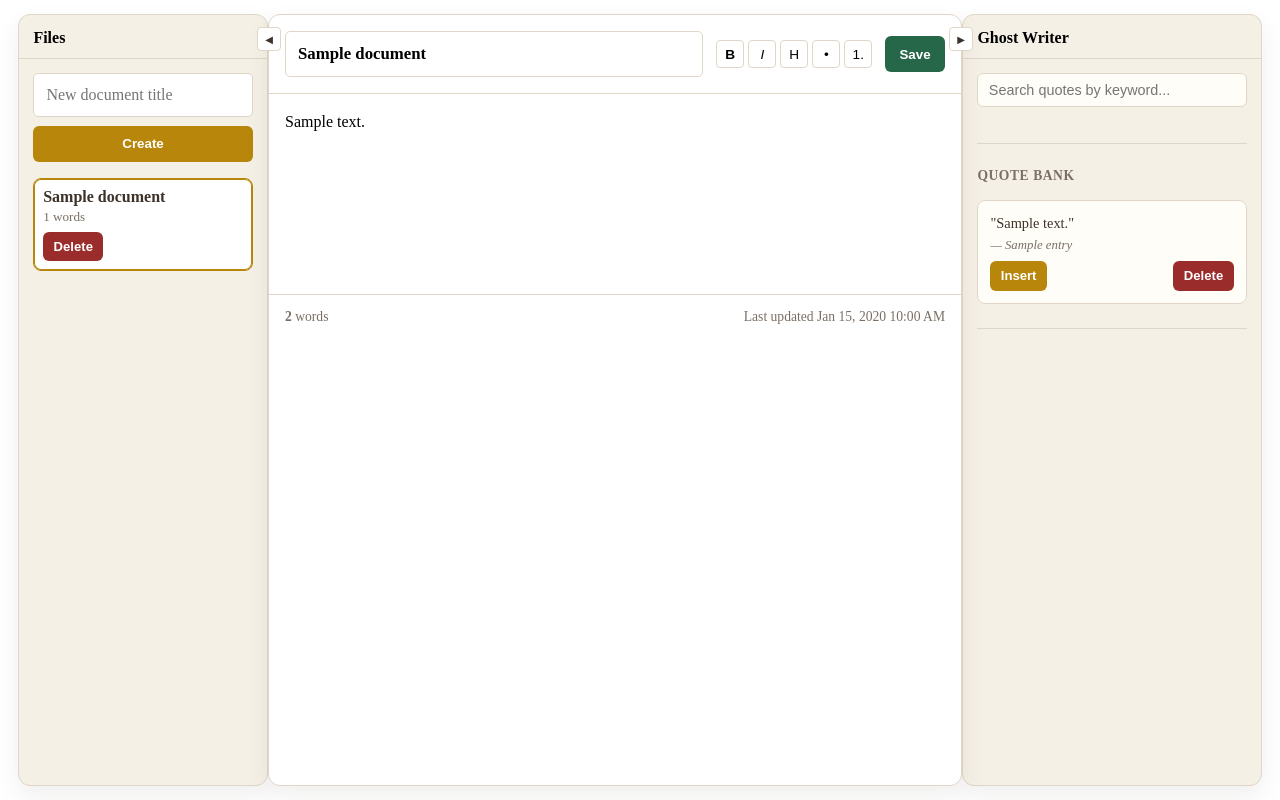
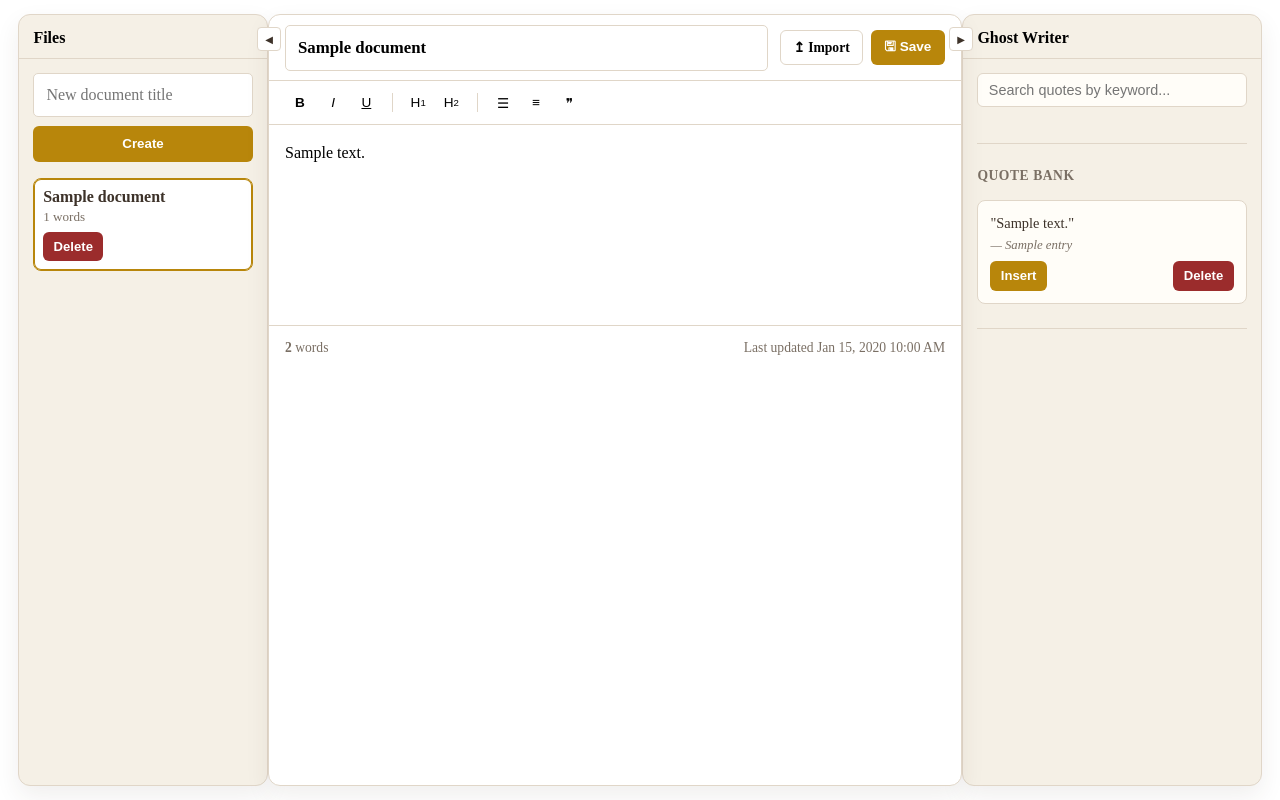
Before and after one commit to sz-747/Glint, a Flask app: page /dashboard in a window 1280 px wide. Shown: the part 71-871 px from the top of the page. Run offline with Flask 3, Linux system fonts and the light colour scheme; a user stored in the database is signed in; tables that the repository leaves empty hold one stand-in row (values such as "Sample post").

Commit message:
refactor: dashboard formatting icons

```diff
--- a/static/style.css
+++ b/static/style.css
@@ -517,40 +517,106 @@
   grid-template-rows: auto auto auto;
 }
 
-.editor-header {
-  display: flex;
-  align-items: center;
-  gap: 0.8rem;
-  padding: 1rem;
+/* Editor top bar: back arrow | title | import + save */
+.editor-topbar {
+  display: flex;
+  align-items: center;
+  gap: 0.75rem;
+  padding: 0.6rem 1rem;
   border-bottom: 1px solid var(--border);
 }
 
+.editor-title {
+  flex: 1;
+  font-size: 1.05rem;
+  font-weight: 600;
+  min-width: 0;
+}
+
+.editor-topbar-actions {
+  display: flex;
+  gap: 0.5rem;
+  margin-left: auto;
+  flex-shrink: 0;
+}
+
+.btn-import {
+  display: inline-flex;
+  align-items: center;
+  gap: 0.3rem;
+  border: 1px solid var(--border);
+  background: transparent;
+  color: var(--text);
+  padding: 0.35rem 0.75rem;
+  border-radius: 6px;
+  cursor: pointer;
+  font-size: 0.85rem;
+}
+
+.btn-import:hover {
+  background: var(--bg-light);
+}
+
+.btn-save {
+  display: inline-flex;
+  align-items: center;
+  gap: 0.3rem;
+  background: var(--brand);
+  color: #fff;
+  padding: 0.35rem 0.85rem;
+  border-radius: 6px;
+  font-size: 0.85rem;
+  font-weight: 600;
+  border: none;
+  cursor: pointer;
+}
+
+.btn-save:hover {
+  filter: brightness(1.1);
+}
+
+/* Format toolbar: grouped buttons with separators */
 .format-toolbar {
   display: flex;
+  align-items: center;
   gap: 0.25rem;
-  margin-left: auto;
+  padding: 0.4rem 1rem;
+  border-bottom: 1px solid var(--border);
+}
+
+.toolbar-group {
+  display: flex;
+  gap: 0.2rem;
+}
+
+.toolbar-separator {
+  width: 1px;
+  height: 1.2rem;
+  background: var(--border);
+  margin: 0 0.4rem;
 }
 
 .format-btn {
-  width: 28px;
-  height: 28px;
-  border: 1px solid var(--border);
-  background: #fff;
+  width: 30px;
+  height: 30px;
+  border: none;
+  background: transparent;
   border-radius: 4px;
   cursor: pointer;
   font-size: 0.85rem;
   display: flex;
   align-items: center;
   justify-content: center;
+  color: var(--text);
 }
 
 .format-btn:hover {
   background: var(--bg-light);
 }
 
-.editor-title {
-  font-size: 1.05rem;
-  font-weight: 600;
+.format-btn sub {
+  font-size: 0.6rem;
+  vertical-align: sub;
 }
 
 .writing-area {
@@ -1113,10 +1179,13 @@
   }
 
   /* Editor */
-  .editor-header {
-    flex-direction: column;
-    align-items: flex-start;
+  .editor-topbar {
+    flex-wrap: wrap;
     gap: 0.5rem;
+  }
+
+  .format-toolbar {
+    flex-wrap: wrap;
   }
 
   .writing-area {
--- a/templates/dashboard.html
+++ b/templates/dashboard.html
@@ -71,7 +71,7 @@
       data-doc-id="{{ selected_document.id }}"
     >
       <input type="hidden" name="doc_id" value="{{ selected_document.id }}" />
-      <div class="editor-header">
+      <div class="editor-topbar">
         <input
           type="text"
           name="title"
@@ -80,14 +80,31 @@
           maxlength="200"
           required
         />
-        <div class="format-toolbar">
+        <div class="editor-topbar-actions">
+          <label class="btn btn-import" tabindex="0">
+            <input type="file" accept=".txt" data-import-file hidden />
+            &#8613; Import
+          </label>
+          <button type="submit" class="btn btn-save">&#128427; Save</button>
+        </div>
+      </div>
+      <div class="format-toolbar">
+        <div class="toolbar-group">
           <button type="button" class="format-btn" data-command="bold" title="Bold"><strong>B</strong></button>
           <button type="button" class="format-btn" data-command="italic" title="Italic"><em>I</em></button>
-          <button type="button" class="format-btn" data-command="formatBlock" data-value="h2" title="Heading">H</button>
-          <button type="button" class="format-btn" data-command="insertUnorderedList" title="Bullet List">•</button>
-          <button type="button" class="format-btn" data-command="insertOrderedList" title="Numbered List">1.</button>
+          <button type="button" class="format-btn" data-command="underline" title="Underline"><u>U</u></button>
         </div>
-        <button type="submit" class="btn btn-success">Save</button>
+        <span class="toolbar-separator"></span>
+        <div class="toolbar-group">
+          <button type="button" class="format-btn" data-command="formatBlock" data-value="h1" title="Heading 1">H<sub>1</sub></button>
+          <button type="button" class="format-btn" data-command="formatBlock" data-value="h2" title="Heading 2">H<sub>2</sub></button>
+        </div>
+        <span class="toolbar-separator"></span>
+        <div class="toolbar-group">
+          <button type="button" class="format-btn" data-command="insertUnorderedList" title="Bullet List">&#9776;</button>
+          <button type="button" class="format-btn" data-command="insertOrderedList" title="Numbered List">&#8801;</button>
+          <button type="button" class="format-btn" data-command="formatBlock" data-value="blockquote" title="Block Quote">&#10078;</button>
+        </div>
       </div>
 
       <div
@@ -293,6 +310,28 @@
         }
       });
     }
+
+    // Import button: submit file via hidden form to upload endpoint
+    const importInput = document.querySelector('[data-import-file]');
+    if (importInput) {
+      importInput.addEventListener('change', function() {
+        if (!this.files.length) return;
+        const form = document.createElement('form');
+        form.method = 'POST';
+        form.action = '{{ url_for("upload_document") }}';
+        form.enctype = 'multipart/form-data';
+        const dt = new DataTransfer();
+        dt.items.add(this.files[0]);
+        const fileInput = document.createElement('input');
+        fileInput.type = 'file';
+        fileInput.name = 'file';
+        fileInput.files = dt.files;
+        fileInput.hidden = true;
+        form.appendChild(fileInput);
+        document.body.appendChild(form);
+        form.submit();
+      });
+    }
   });
 </script>
 {% endblock %}
```
